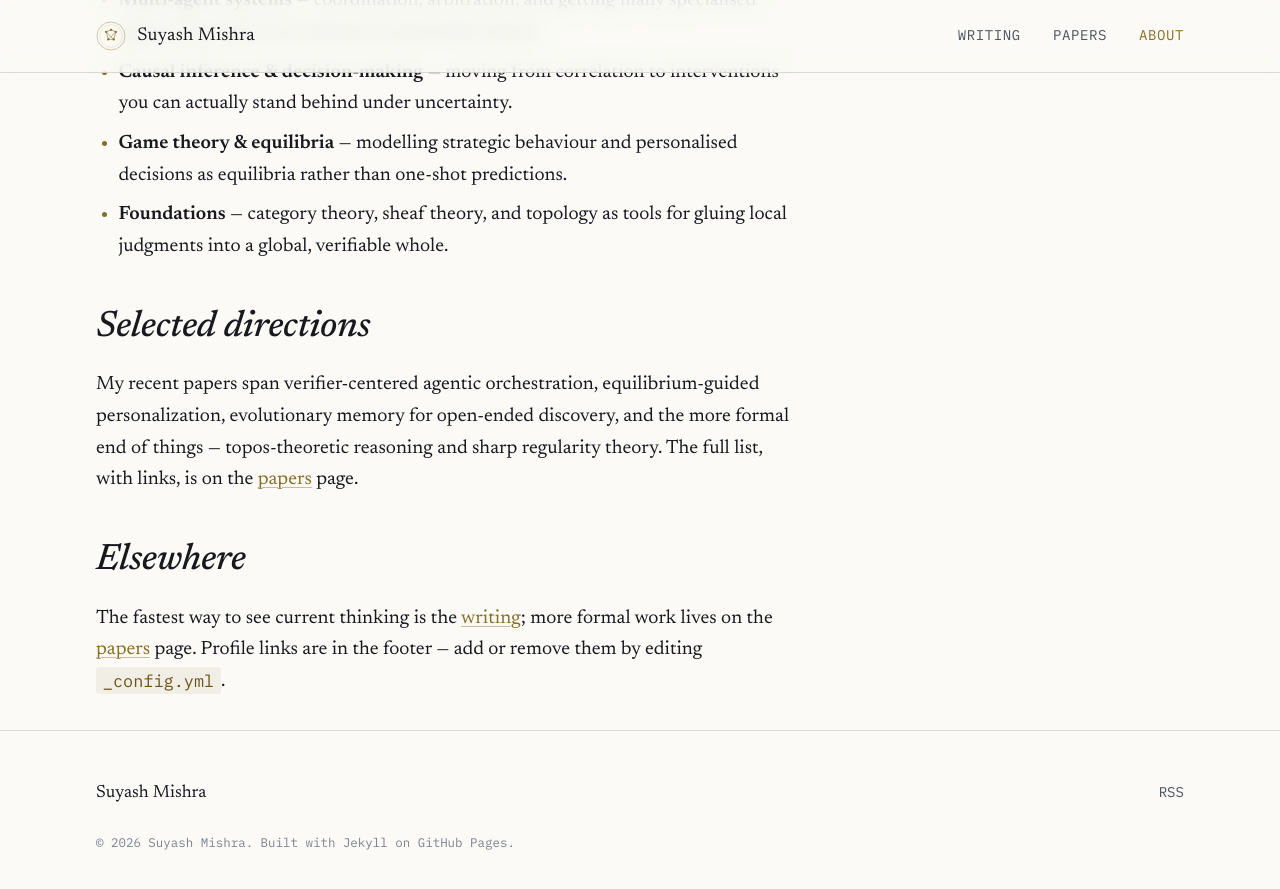
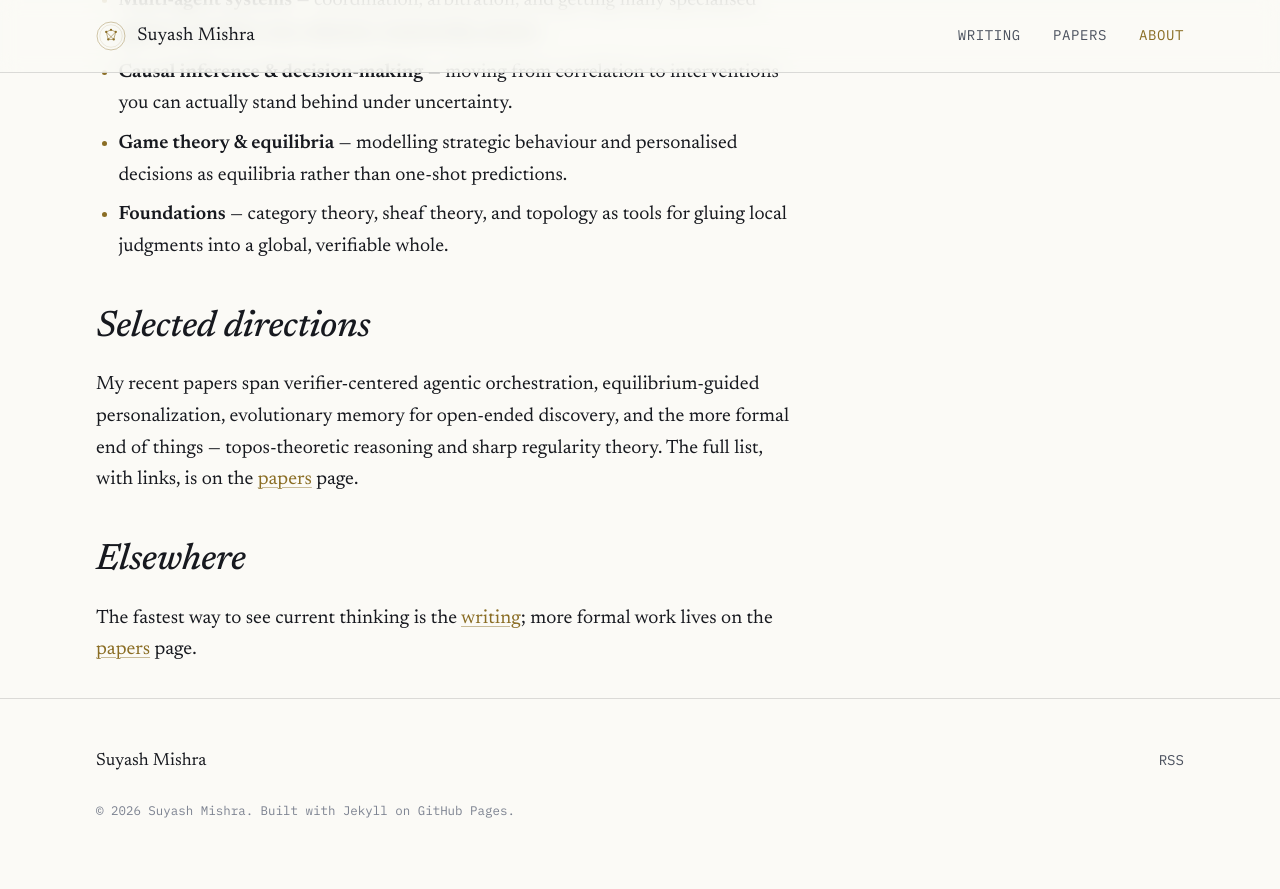
Before and after one commit to mishrasuyash-strat/mishrasuyash-strat.github.io, a Jekyll site: the page built from about.md, in a window 1280 px wide and 900 px high, scrolled down 627 px. Shown: the top 889 px of the window. Built offline with Jekyll 4.4.1, drawn with Linux system fonts in a browser that asks for light colours.

Commit message:
Update about.md

```diff
--- a/about.md
+++ b/about.md
@@ -38,5 +38,4 @@ list, with links, is on the [papers]({% link papers.html %}) page.
 ## Elsewhere
 
 The fastest way to see current thinking is the [writing]({% link blog.html %}); more formal
-work lives on the [papers]({% link papers.html %}) page. Profile links are in the footer —
-add or remove them by editing `_config.yml`.
+work lives on the [papers]({% link papers.html %}) page.
```
